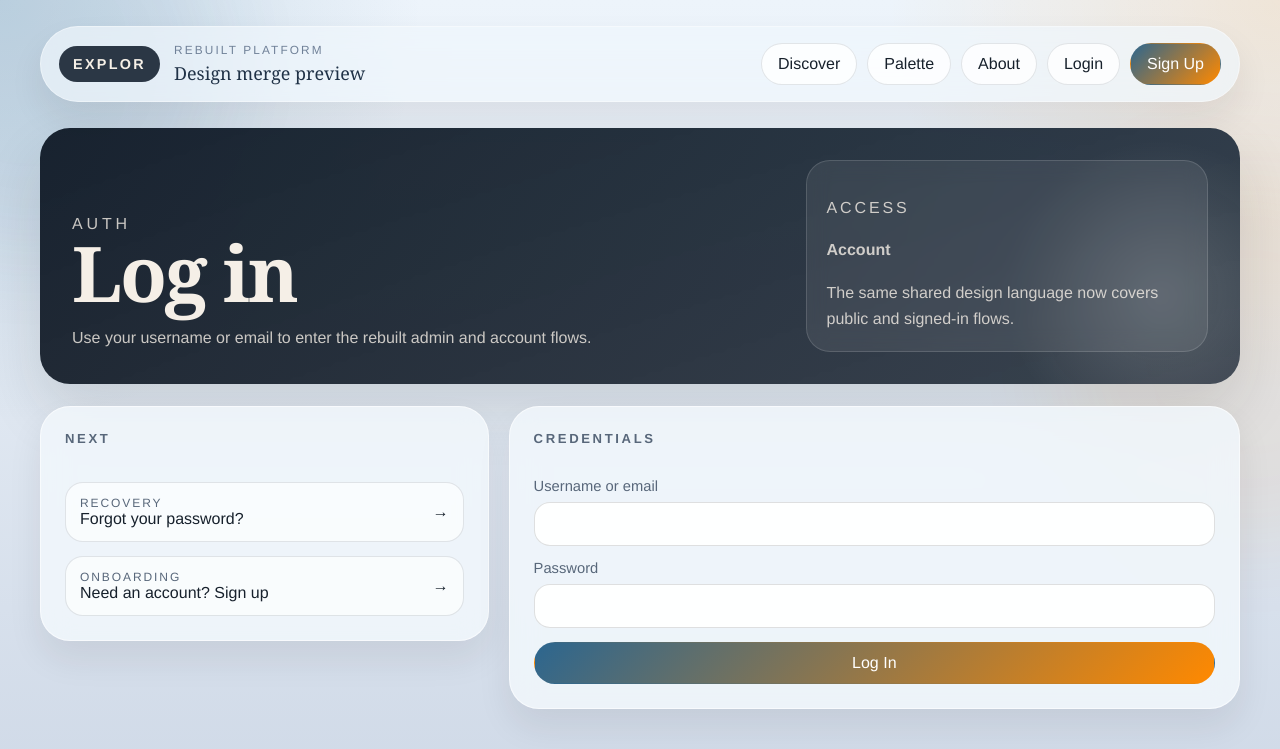
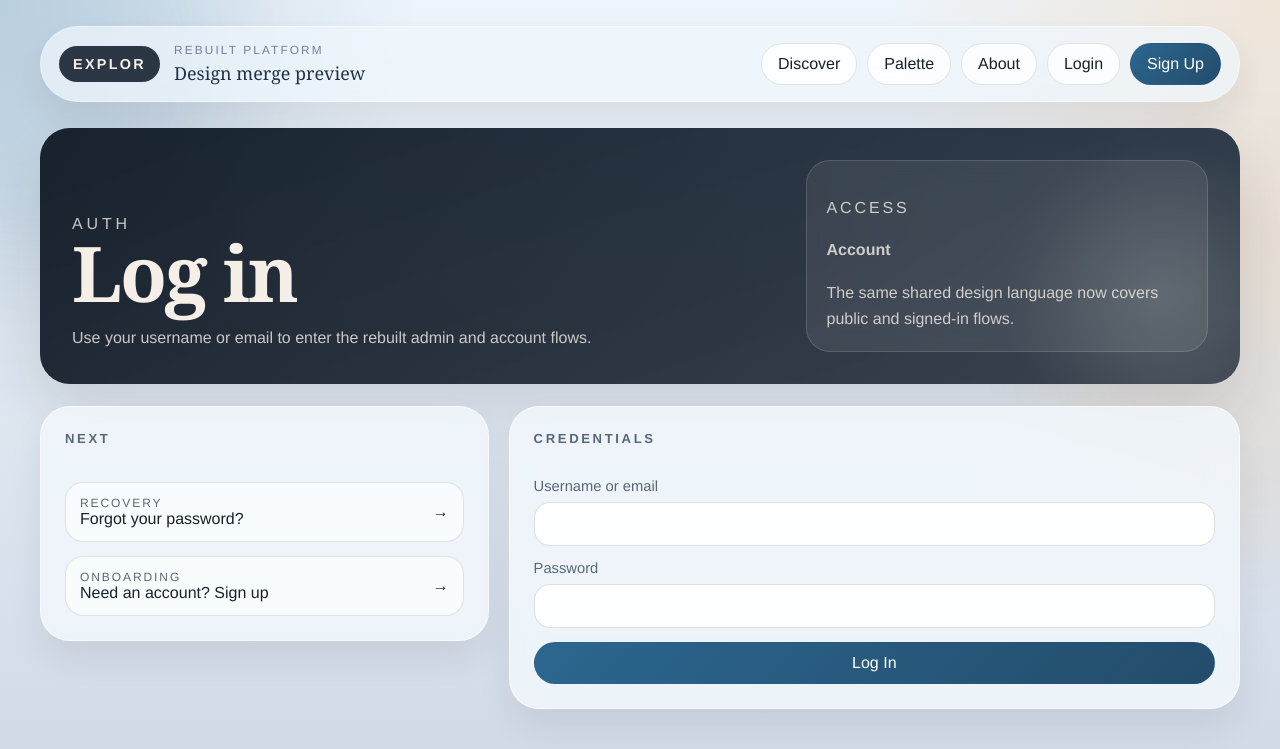
Before and after one commit to bheliker/explor_codex, a Flask app: a page that uses templates/base.html in a window 1280 px wide. Shown: the top 749 px of the page. Run offline with Flask 3, Linux system fonts and the light colour scheme; some libraries are stand-ins or nearby versions.

Commit message:
color tweak

```diff
--- a/app/services/users.py
+++ b/app/services/users.py
@@ -31,9 +31,7 @@ def create_user(
     normalized_email = _normalize_email(email)
     _validate_unique_username_email(normalized_username, normalized_email)
 
-    effective_site_admin = (
-        site_admin if site_admin is not None else not _has_active_site_admin()
-    )
+    effective_site_admin = site_admin if site_admin is not None else not _has_active_site_admin()
 
     user = User(
         username=normalized_username,
--- a/static/css/admin.css
+++ b/static/css/admin.css
@@ -154,12 +154,14 @@ textarea {
   border: 1px solid var(--line);
   background: rgba(255, 255, 255, 0.78);
   transition: transform 140ms ease, border-color 140ms ease, background 140ms ease;
+  color: var(--ink);
 }
 
 .nav-link:hover,
 .button:hover {
   transform: translateY(-1px);
   border-color: var(--line-strong);
+  color: var(--accent);
 }
 
 .button {
@@ -167,7 +169,7 @@ textarea {
 }
 
 .button-primary {
-  background: linear-gradient(135deg, var(--accent), var(--warm-accent));
+  background: linear-gradient(135deg, var(--accent), var(--accent-strong));
   border-color: transparent;
   color: white;
 }
```
